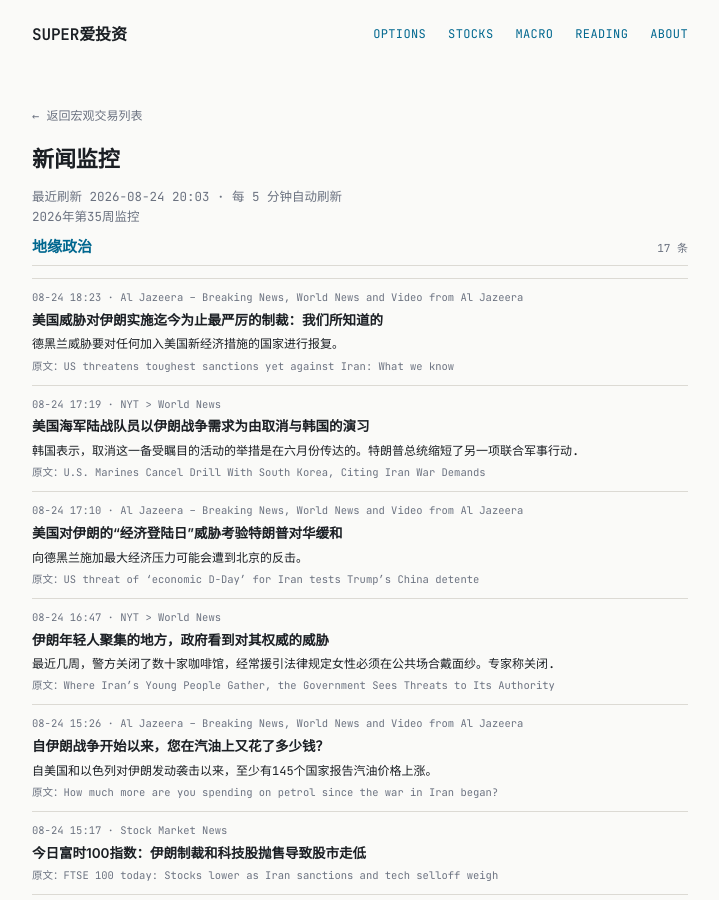
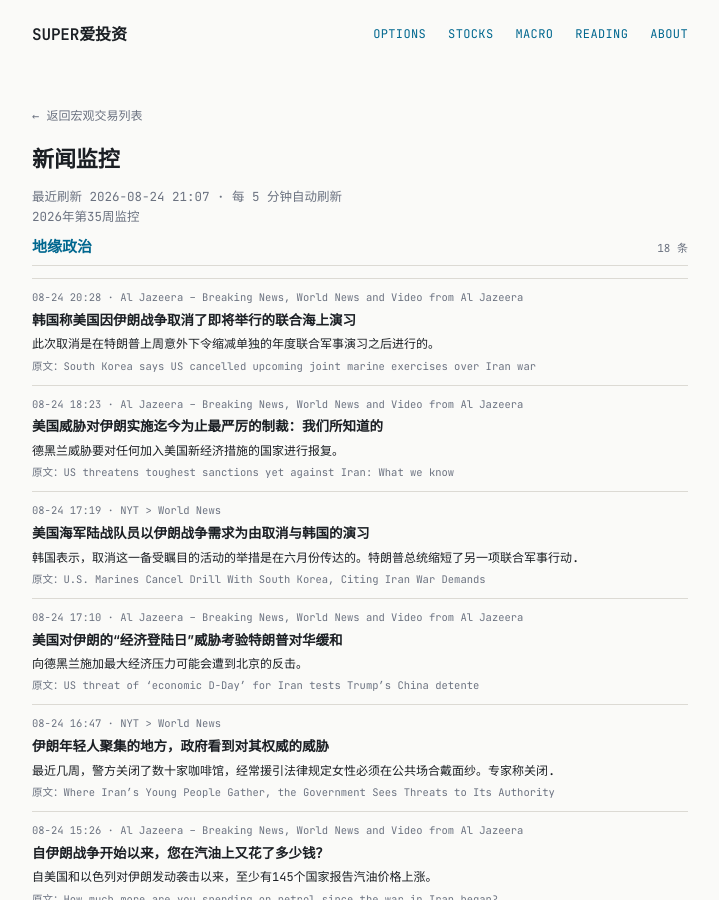
Before and after one commit to tang3super/tang3super.github.io, a Jekyll site: the page built from macro-trade/news-digest.md, in a window 1280 px wide and 900 px high. Shown: the whole window, without its empty margins (280-999 px from the left). Built offline with Jekyll 4.4.1, drawn with Linux system fonts in a browser that asks for light colours; some of the changed text lies outside the part shown.

Commit message:
sync news-digest article

```diff
--- a/macro-trade/news-digest.md
+++ b/macro-trade/news-digest.md
@@ -5,11 +5,18 @@
 date: '2026-08-24'
 summary: 2026年第35周监控
 week_label: 2026年第35周监控
-last_updated: 2026-08-24 20:03
+last_updated: 2026-08-24 21:07
 refresh_note: 每 5 分钟自动刷新
 topics:
 - name: 地缘政治
   items:
+  - title: South Korea says US cancelled upcoming joint marine exercises over Iran war
+    summary: The cancellation follows Trump's surprise order last week to scale back a separate annual joint military drill.
+    link: https://www.aljazeera.com/news/2026/8/24/south-korea-says-us-cancelled-upcoming-joint-marine-exercises-over-iran-war?traffic_source=rss
+    source: Al Jazeera – Breaking News, World News and Video from Al Jazeera
+    time: 08-24 20:28
+    title_zh: 韩国称美国因伊朗战争取消了即将举行的联合海上演习
+    summary_zh: 此次取消是在特朗普上周意外下令缩减单独的年度联合军事演习之后进行的。
   - title: 'US threatens toughest sanctions yet against Iran: What we know'
     summary: Tehran has threatened to retaliate against any country that joins new US economic measures.
     link: https://www.aljazeera.com/news/2026/8/24/us-threatens-toughest-sanctions-yet-against-iran-what-we-know?traffic_source=rss
@@ -151,6 +158,13 @@
     summary_zh: 英伟达公布财报，美联储主席凯文·沃什将发表他的首次杰克逊霍尔演讲。
 - name: AI基建
   items:
+  - title: Jim Cramer's top 10 things to watch in the stock market Monday
+    summary: Nvidia reports earnings this week, but it's not the only thing that matters to the AI trade.
+    link: https://www.cnbc.com/2026/08/24/jim-cramers-top-10-things-to-watch-in-the-stock-market-monday.html
+    source: US Top News and Analysis
+    time: 08-24 20:39
+    title_zh: 吉姆·克莱默（Jim Cramer）周一股市最值得关注的10件事
+    summary_zh: 英伟达本周公布了财报，但这并不是人工智能行业唯一重要的事情。
   - title: A Drone Killed Three Ukrainians. It Was Guided Entirely by A.I.
     summary: An attack by what Ukrainian officials said was a Russian drone with an Nvidia chip presages a dystopian future of weaponry untethered to hum…
     link: https://www.nytimes.com/2026/08/24/world/europe/russia-drones-autonomous-ai-kill-ukraine-war.html
```
